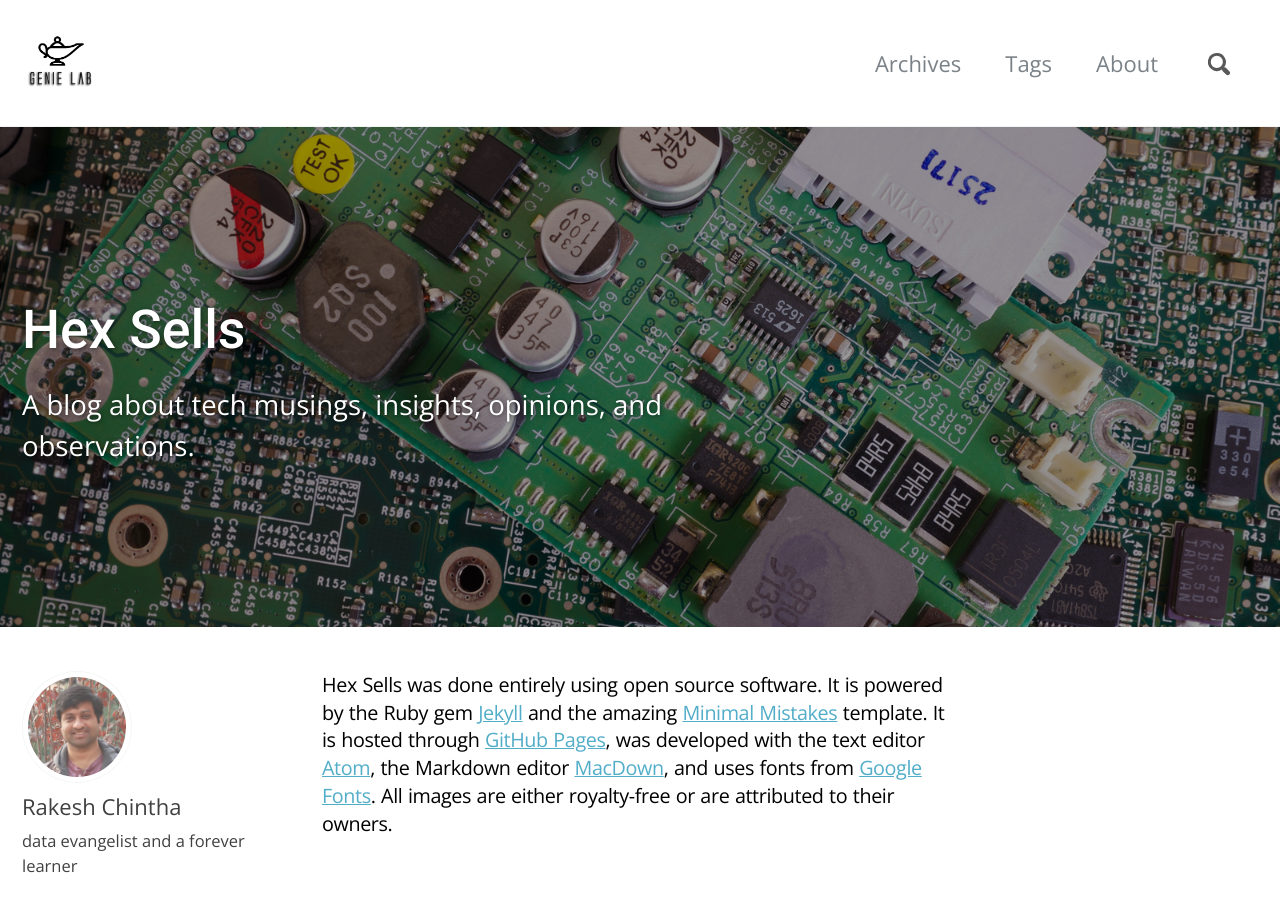
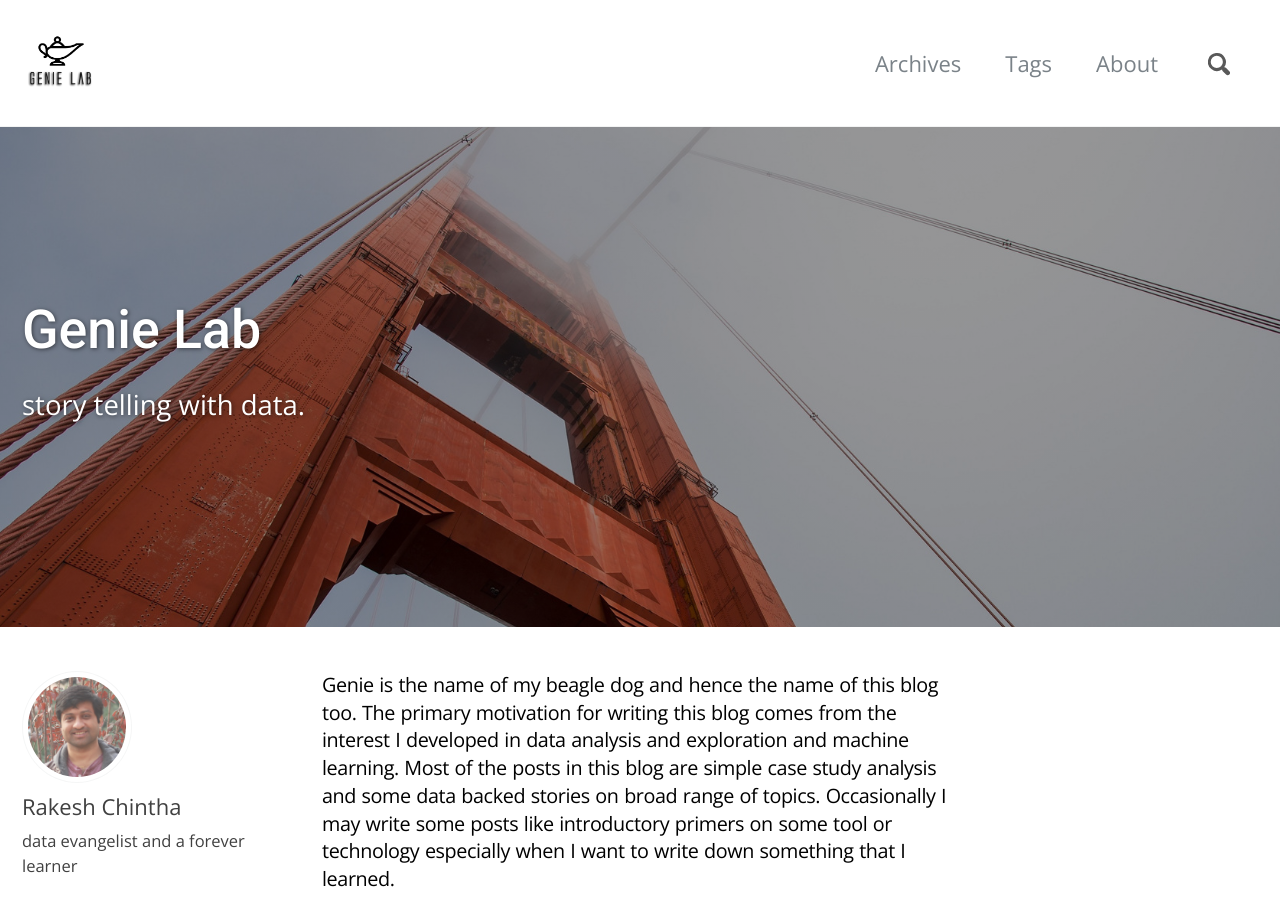
Before and after one commit to genielab/genielab.github.io, a Jekyll site: the page built from _pages/about.md, in a window 1280 px wide and 900 px high. Built offline with Jekyll 4.4.1, drawn with Linux system fonts in a browser that asks for light colours; nearby versions of some CDN libraries; some of the changed text lies outside the part shown.

Commit message:
privacy policy and about pages

```diff
--- a/_pages/about.md
+++ b/_pages/about.md
@@ -1,14 +1,26 @@
 ---
 permalink: /about/
-title: "Hex Sells"
-excerpt: "Information about Hex Sells."
-last_modified_at: 2018-05-13T14:28:13-05:00
+title: "Genie Lab"
+excerpt: "About this blog"
 layout: single
 author_profile: true
 header:
-  overlay_image: /assets/images/homepage/main-background-pic.jpg
+  overlay_image: /assets/images/cover-imgs/sfo_goldengate1.png
   overlay_filter: "0.4"
-excerpt: "A blog about tech musings, insights, opinions, and observations."
+excerpt: "story telling with data."
 ---
 
-Hex Sells was done entirely using open source software.  It is powered by the Ruby gem [Jekyll](https://github.com/jekyll/jekyll) and the amazing [Minimal Mistakes](https://mademistakes.com/work/minimal-mistakes-jekyll-theme/) template.  It is hosted through [GitHub Pages](https://pages.github.com/), was developed with the text editor [Atom](https://atom.io/), the Markdown editor [MacDown](https://macdown.uranusjr.com/), and uses fonts from [Google Fonts](https://fonts.google.com/). All images are either royalty-free or are attributed to their owners.
+Genie is the name of my beagle dog and hence the name of this blog too. The primary motivation for writing this blog comes from the interest I developed
+in data analysis and exploration and machine learning. Most of the posts in this blog are simple case study analysis and some
+data backed stories on broad range of topics. Occasionally I may write some posts like introductory primers
+on some tool or technology especially when I want to write down something that I learned.
+
+Genie Lab (the blog) was done entirely using open source software.
+This site is powered by the Ruby gem [Jekyll](https://github.com/jekyll/jekyll) and uses template from the amazing [Minimal Mistakes](https://mademistakes.com/work/minimal-mistakes-jekyll-theme/).  This site is hosted through [GitHub Pages](https://pages.github.com/). This site uses fonts from [Google Fonts](https://fonts.google.com/).
+All images on this site are either royalty-free or are attributed to their owners.
+
+If you are one of those who read top to bottom about software license agreements and privacy policies
+or have specific concerns about privacy on this site, please read [Genie Lab's Privacy Terms](/privacy/) or if you do not care, lets start our data journey right here.
+
+Thank you, <br/>
+Rakesh Chintha
```
Also changed, not shown: _pages/home.md (+1 -1 lines), _pages/privacy.md (added, +38 -0 lines).
